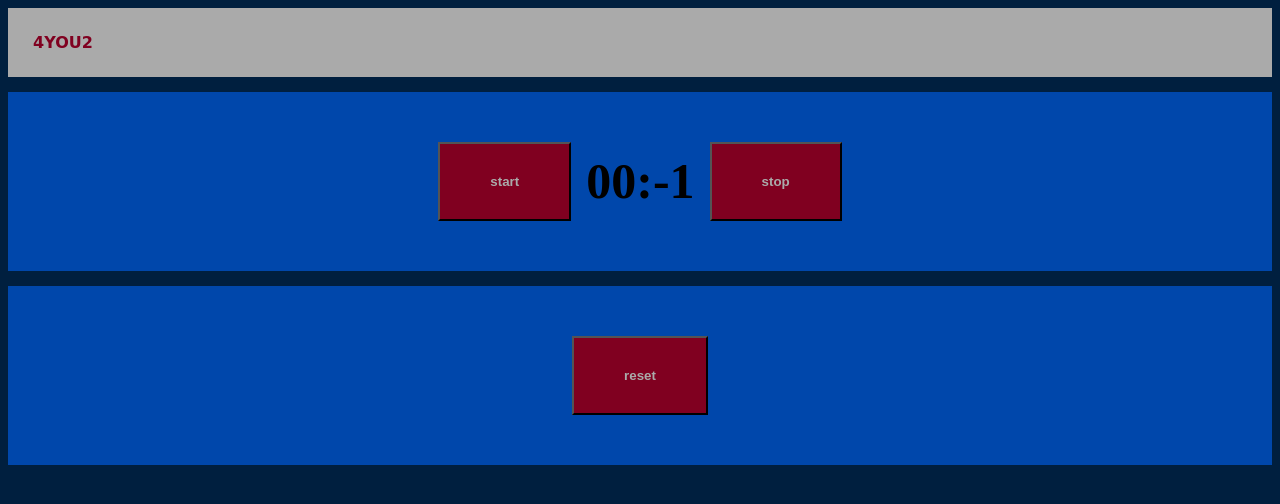
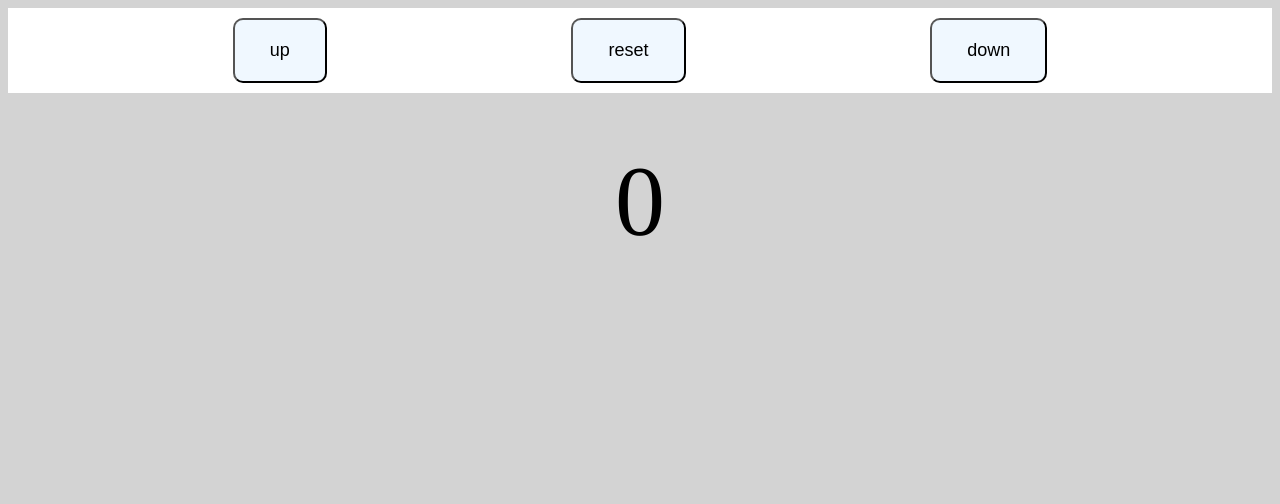
Before and after one commit to Tom20032/i.m_new, a plain HTML site: page index.html in a window 1280 px wide. Both pictures are taken after a click on the button "reset". Drawn offline with Linux system fonts and the light colour scheme.

Commit message:
Add files via upload

```diff
--- a/index.html
+++ b/index.html
@@ -3,30 +3,25 @@
 <head>
   <meta charset="UTF-8">
   <meta name="viewport" content="width=device-width, initial-scale=1.0">
-  <title>tom20032</title>
+  <title>display</title>
   <link rel="stylesheet" href="style.css">
 </head>
 <body>
-<div class="topbar">
-<head1 class="logo">4YOU2</head1>
+  <div class="topbar">
+
+<button class="button"id = "up" >up</button>
+<button class="button" id= "reset" >reset</button>
+<button class="button" id= "down" >down</button>
+
 </div>
-<div class="workspace1">
-  <button class="button" id="start">start</button>
-  <div class="timer">
-    <div id = "min">00</div>:
-    <div id = "sec">00</div>
-  </div>
-  <button class="button" id="stop">stop</button>
+
+<div class = "counter123" id = "count" >0</div>
 
 
 
-</div>
-</div>
-<div class="workspace2">
 
-  <button class="button" id="reset">reset</button>
 
-</div>
+
 
 
   <script src="index.js"></script>
--- a/index.js
+++ b/index.js
@@ -1,114 +1,21 @@
-const min = document.getElementById("min");
-const sec = document.getElementById("sec");
-let a = 0;
+const count1 = document.getElementById("count");
 
 
 
-document.getElementById("reset").onclick = function (){
-
-    sec.textContent = "00";
-    a=a+1;
-    setTimeout(function(){
-        let secone = parseInt(sec.textContent);
-        sec.textContent = secone - 1;
-        a=a-1;
-    }, 1000)
+document.getElementById("up").onclick = function(){
+    let counter = parseInt(count1.textContent);
+    count1.textContent = counter + 1;
+    console.log("it wroks up")
 }
 
-document.getElementById("stop").onclick = function (){
-
-
-    a=a+1;
-    setTimeout(function(){
-        let secone = parseInt(sec.textContent);
-        sec.textContent = secone - 1;
-
-    }, 1000)
-    if(sec.textContent===-1){
-    let secone = parseInt(sec.textContent);
-    sec.textContent = secone + 1;
-    if(sec.textContent===-1){
-    let secone = parseInt(sec.textContent);
-    sec.textContent = secone + 1;
-}
-}
+document.getElementById("down").onclick = function(){
+    let counter = parseInt(count1.textContent);
+    count1.textContent = counter - 1;
+    console.log("it wroks down")
 }
 
-document.getElementById("start").onclick = function (){
-
-    function loop(){
-        setTimeout(function(){
-
-        let secone = parseInt(sec.textContent); // Haal de huidige waarde op en converteer naar een getal
-        sec.textContent = secone + 1;
-        if(sec.textContent < 60 && a===0) {
-            loop();
-        }
-    }, 1000)
+document.getElementById("reset").onclick = function(){
+    let counter = parseInt(count1.textContent);
+    count1.textContent = "0";
+    /* alert("reset to 0"); */
 }
-     loop();
-}
-
-
-
-
-
-
-
-
-
-
-
-
-
-
-
-
-
-
-
-
-
-
-
-
-
-
-
-
-
-
-
-
-
-
-
-
-/*
-document.getElementById("reset").onclick = function (){
-    sec.textContent = "00";
-}
-
-document.getElementById("start").onclick = function (){
-
-    function loop(){
-        setTimeout(function(){
-
-        let secone = parseInt(sec.textContent); // Haal de huidige waarde op en converteer naar een getal
-        sec.textContent = secone + 1;
-        if(sec.textContent < 60) {
-            loop();
-        }
-    }, 1000)
-}
-    loop();
-}
-
-document.getElementById("stop").onclick = function (){
-    let secone = parseInt(sec.textContent); // Haal de huidige waarde op en converteer naar een getal
-    sec.textContent = secone + 1;
-}
-
-
-
-*/
--- a/style.css
+++ b/style.css
@@ -1,52 +1,51 @@
 body{
-    background-color: #001f3f;
+    background-color:lightgrey;
 }
 
 .topbar{
-    padding:25px;
-    background-color:#AAAAAA ;
-}
-
-.logo{
-    color:#800020 ;
-    font-weight: bolder;
-    font-family: 'Pacifico', cursive;
+    display:flex;
+    background-color: #fff;
+    padding:10px;
+    justify-content:space-evenly;
 }
 
 .button{
     display:flex;
-    padding:30px 50px;
-    margin-left: 15px;
-    margin-right: 15px;
-    background-color: #800020;
-    color:#AAAAAA;
-    font-weight: bolder;
+    padding:20px;
+    padding-left: 35px;
+    padding-right: 35px;
+    color:black;
+    background-color: aliceblue;
+    border-radius: 10px;
+    font-size: large;
+    margin-left: 30px;
+    margin-right: 30px;
+    cursor: pointer;
 }
 
-.workspace1{
+.counter123{
     display:flex;
-    padding:50px 50px;
-    background-color: #0047AB;
-    margin-top: 15px;
-    justify-content: space-between;
+    font-size: 100px;
     justify-content: center;
+    margin-top:50px;
 }
 
-.timer{
+.ending{
     display:flex;
-    justify-content:center;
-    margin-top:10px;
-    font-weight:bolder;
-    font-size:50px;
-    justify-content: space-between;
-    margin-top: 10px;
+    background-color: #fff;
+    padding:10px;
+    margin-top:500px;
+    justify-content:space-evenly;
 }
 
-.workspace2{
+.end{
     display:flex;
-    padding:50px 50px;
-    background-color: #0047AB;
-    margin-top: 15px;
-    justify-content: space-between;
-    justify-content: center;
+    padding:20px;
+    padding-left: 35px;
+    padding-right: 35px;
+    color:black;
+    background-color: aliceblue;
+    border-radius: 10px;
+    font-size: large;
+    cursor: pointer;
 }
```
